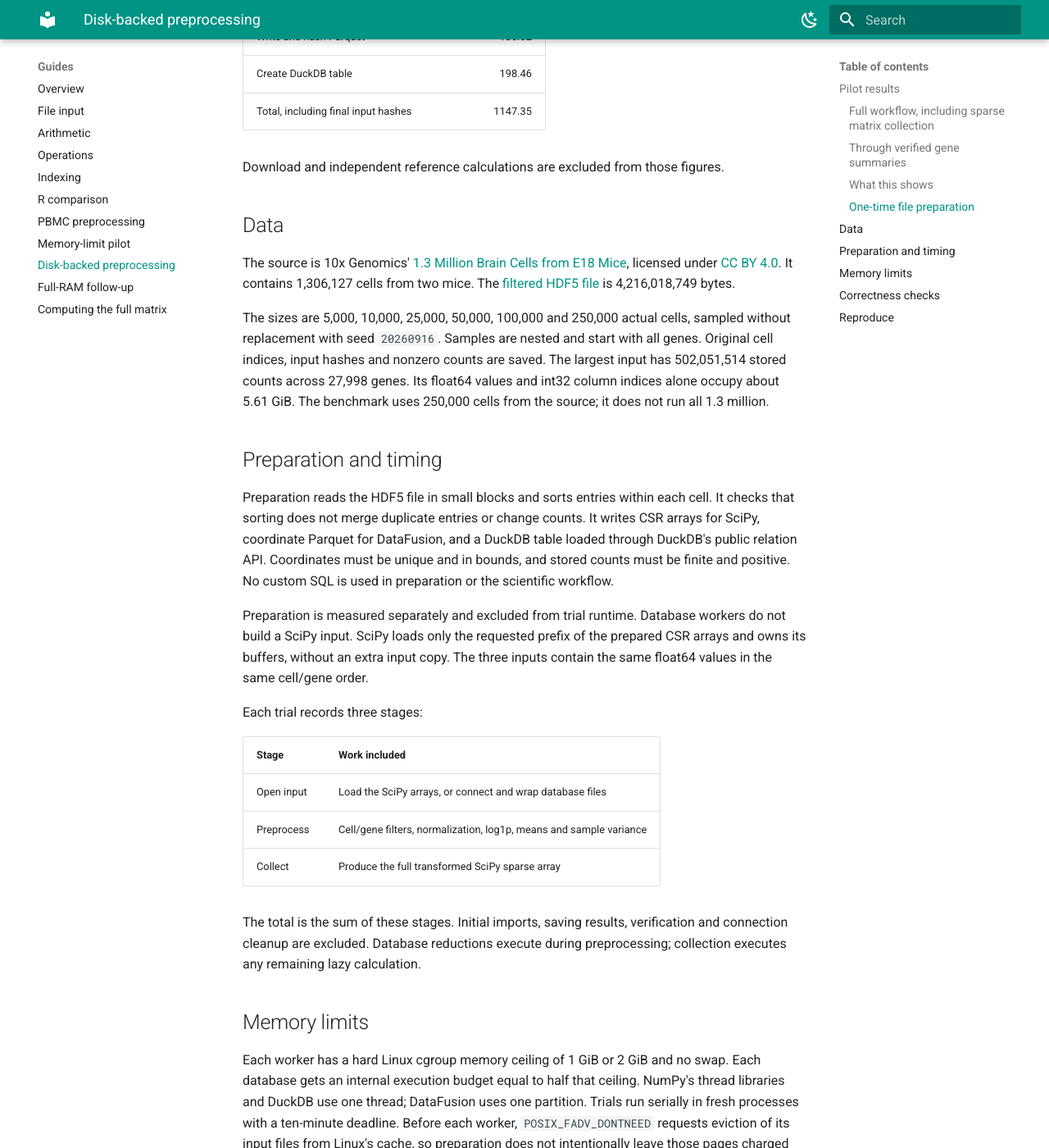
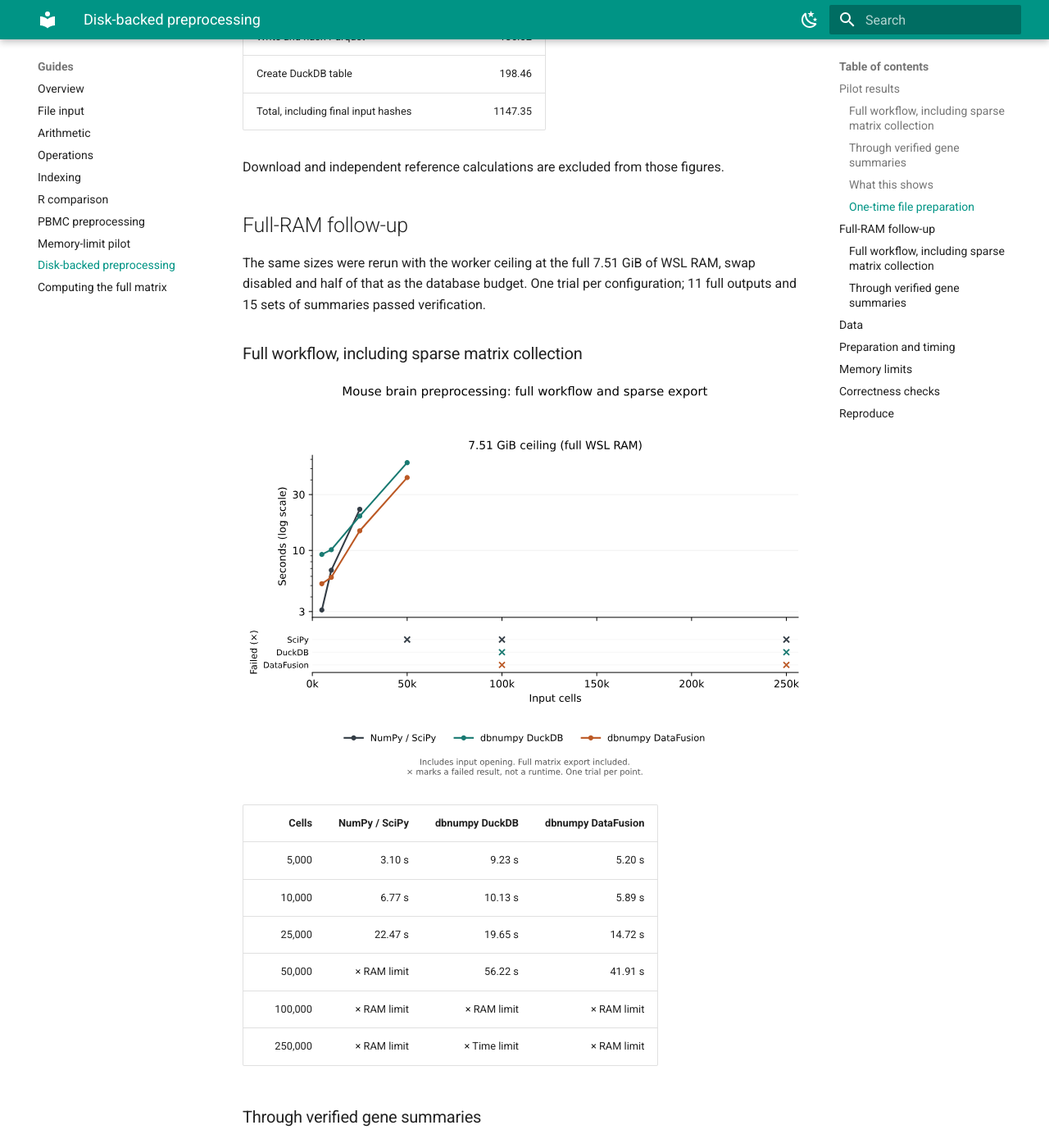
Before and after one commit to Ed2uiz/dbnumpy, an MkDocs documentation site: the page built from docs/guides/brain-benchmark.md, in a window 1280 px wide and 1400 px high, scrolled down 3306 px. Shown: the whole window at 82% size. Built offline with MkDocs 1.6.1 and Material for MkDocs 9.7.7, drawn with Linux system fonts in a browser that asks for light colours; some of the changed text lies outside the part shown.

Commit message:
docs: fold the full-RAM results into the brain guide

```diff
--- a/docs/guides/brain-benchmark.md
+++ b/docs/guides/brain-benchmark.md
@@ -10,7 +10,7 @@ execution. It does not test a separate blockwise SciPy implementation or time
 Scanpy itself. The database file formats differ, so the results compare these
 complete input paths as well as their execution engines.
 
-A [follow-up using full WSL RAM](brain-max-ram.md) repeats the same sizes
+A [follow-up using full WSL RAM](#full-ram-follow-up) repeats the same sizes
 with a 7.51 GiB worker ceiling.
 
 ## Pilot results
@@ -91,6 +91,40 @@ confirmed Linux memory-limit kills; none was a timeout or disk-space stop.
 | Total, including final input hashes | 1147.35 |
 
 Download and independent reference calculations are excluded from those figures.
+
+## Full-RAM follow-up
+
+The same sizes were rerun with the worker ceiling at the full 7.51 GiB of WSL
+RAM, swap disabled and half of that as the database budget. One trial per
+configuration; 11 full outputs and 15 sets of summaries passed verification.
+
+### Full workflow, including sparse matrix collection
+
+![Full-RAM full workflow runtime](../assets/brain-max-ram-full.svg)
+
+| Cells | NumPy / SciPy | dbnumpy DuckDB | dbnumpy DataFusion |
+|---:|---:|---:|---:|
+| 5,000 | 3.10 s | 9.23 s | 5.20 s |
+| 10,000 | 6.77 s | 10.13 s | 5.89 s |
+| 25,000 | 22.47 s | 19.65 s | 14.72 s |
+| 50,000 | × RAM limit | 56.22 s | 41.91 s |
+| 100,000 | × RAM limit | × RAM limit | × RAM limit |
+| 250,000 | × RAM limit | × Time limit | × RAM limit |
+
+### Through verified gene summaries
+
+![Full-RAM summary runtime](../assets/brain-max-ram-summaries.svg)
+
+| Cells | NumPy / SciPy | dbnumpy DuckDB | dbnumpy DataFusion |
+|---:|---:|---:|---:|
+| 5,000 | 3.03 s | 7.96 s | 4.24 s |
+| 10,000 | 6.65 s | 8.32 s | 4.46 s |
+| 25,000 | 21.03 s | 14.13 s | 10.88 s |
+| 50,000 | × RAM limit | 28.50 s | 17.90 s |
+| 100,000 | × RAM limit | 47.66 s | 32.72 s |
+| 250,000 | × RAM limit | 103.00 s | 85.17 s |
+
+[Raw measurements and source hashes](../assets/brain-max-ram-results.json)
 
 ## Data
 
--- a/mkdocs.yml
+++ b/mkdocs.yml
@@ -81,7 +81,6 @@ nav:
       - PBMC preprocessing: guides/pbmc-benchmark.md
       - Memory-limit pilot: guides/pbmc-memory-pressure.md
       - Disk-backed preprocessing: guides/brain-benchmark.md
-      - Full-RAM follow-up: guides/brain-max-ram.md
       - Computing the full matrix: guides/brain-native-compute.md
   - Design:
       - API and limits: api.md
```
Also changed, not shown: docs/guides/brain-max-ram.md (deleted, +0 -47 lines).
